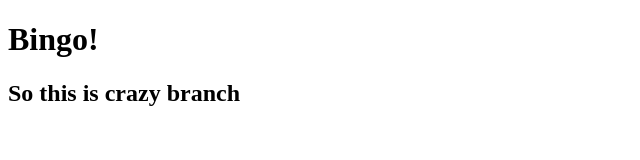
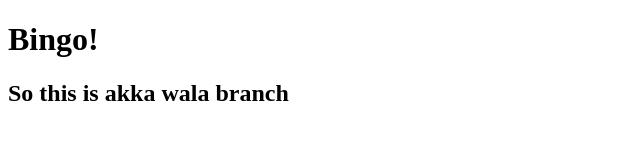
Before and after one commit to manoj-learns/testing_git, a plain HTML site: page index.html in a window 1280 px wide. Shown: the whole page, without its empty margins (0-640 px from the left). Drawn offline with Linux system fonts and the light colour scheme.

Commit message:
new bracnch

```diff
--- a/index.html
+++ b/index.html
@@ -6,6 +6,6 @@
 </head>
 <body>
 		<h1>Bingo!</h1>
-		<h2>So this is crazy branch</h2>
+		<h2>So this is akka wala branch</h2>
 </body>
 </html>
```
